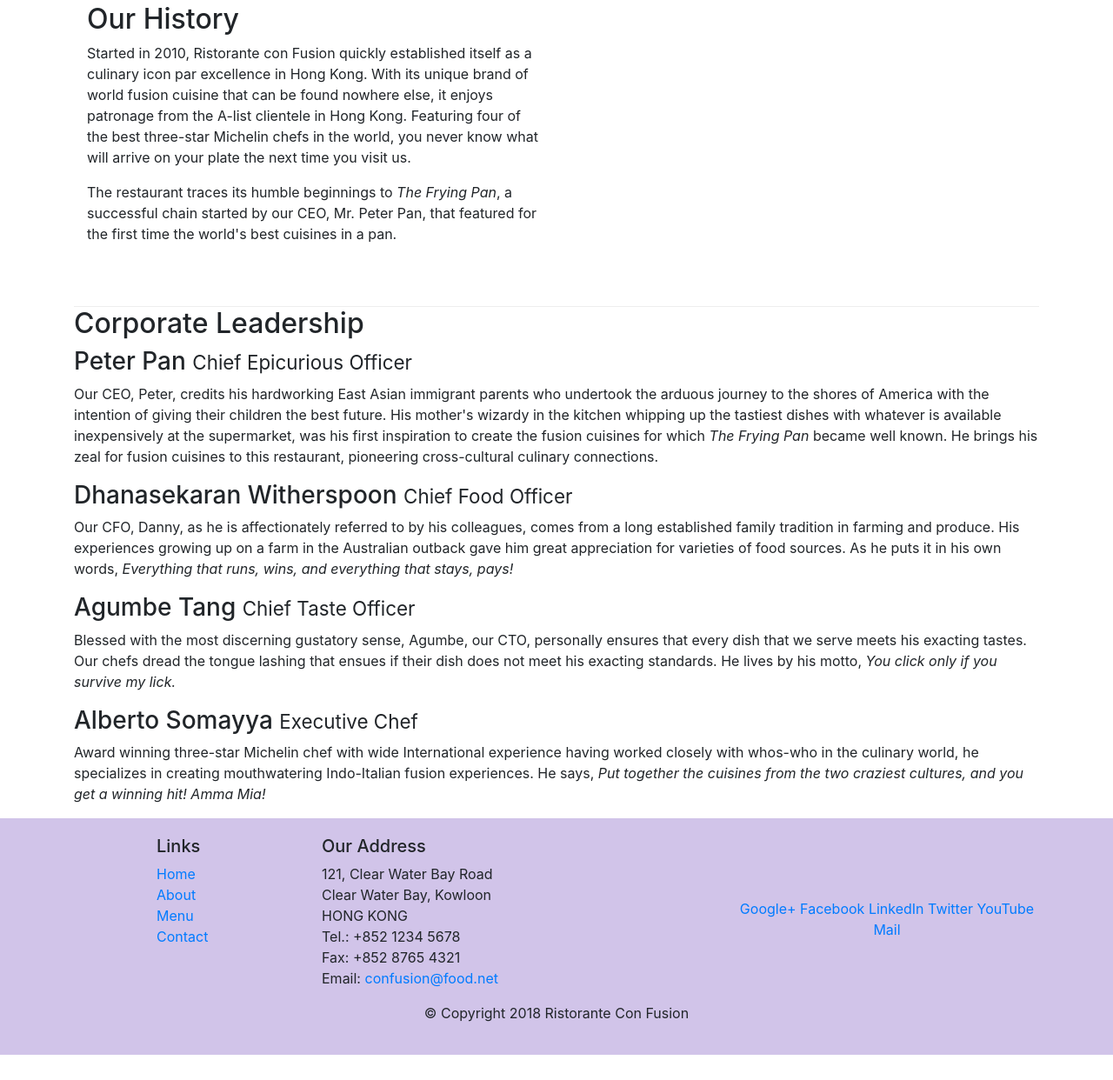
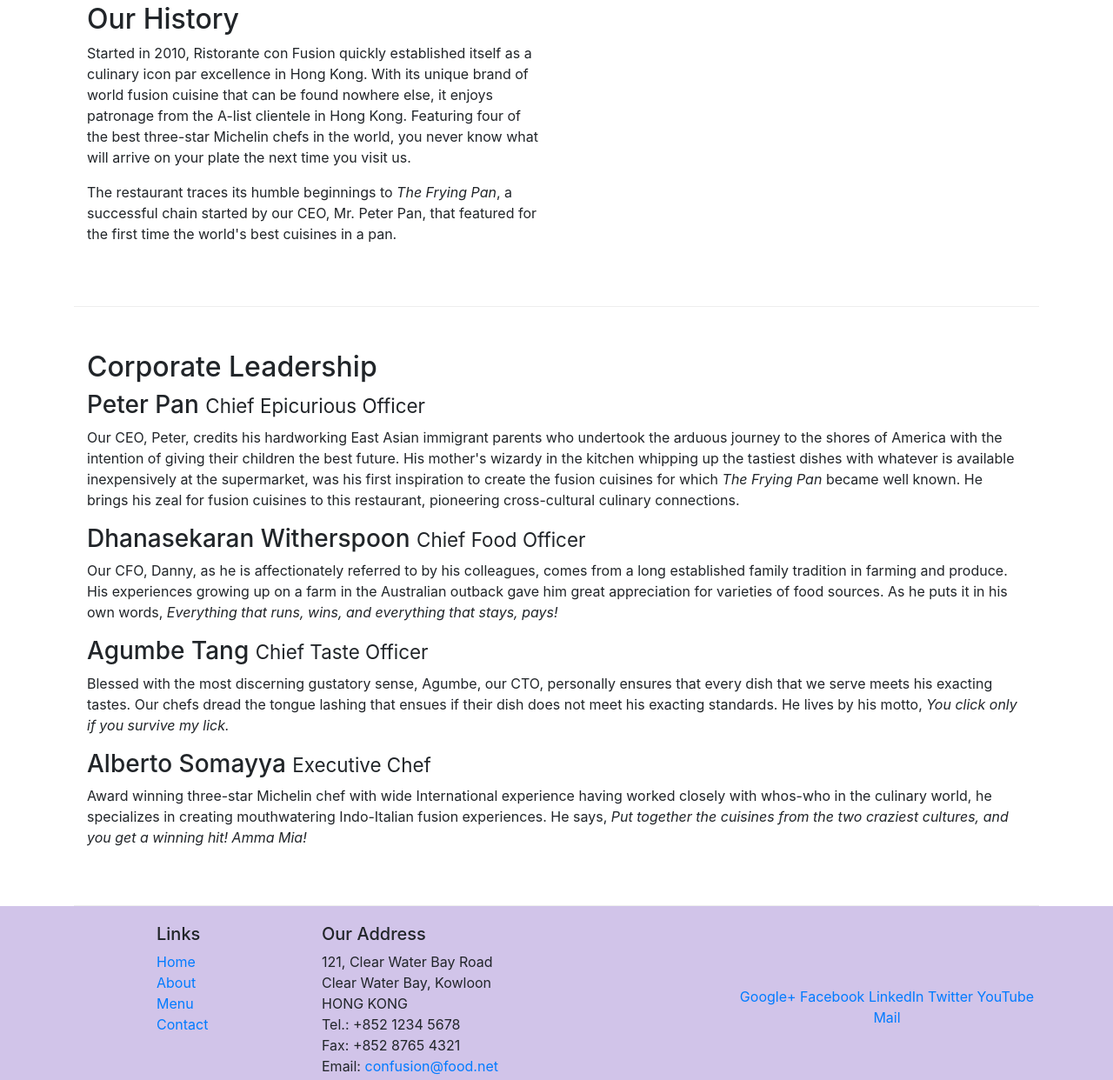
Before and after one commit to Housiadas/frontend-ui-boostrap4, a website: page aboutus.html in a window 1280 px wide. Shown: the part 398-1640 px from the top of the page at 87% size. Before the commit the page ends 1611 px from the top, so only its background shows below. Drawn offline with nearby package versions, Linux system fonts and the light colour scheme.

Commit message:
assignment1 done

```diff
--- a/aboutus.html
+++ b/aboutus.html
@@ -54,28 +54,36 @@
         </div>
 
 
-        <div>
-            <div>
+        <div class="row row-content">
+            <div class="col-12">
                 <h2>Corporate Leadership</h2>
                 <h3>Peter Pan <small>Chief Epicurious Officer</small></h3>
-                <p>Our CEO, Peter, credits his hardworking East Asian immigrant parents who undertook the arduous
+                <p class="d-none d-sm-block">Our CEO, Peter, credits his hardworking East Asian immigrant parents who
+                    undertook the
+                    arduous
                     journey to the shores of America with the intention of giving their children the best future. His
                     mother's wizardy in the kitchen whipping up the tastiest dishes with whatever is available
                     inexpensively at the supermarket, was his first inspiration to create the fusion cuisines for which
                     <em>The Frying Pan</em> became well known. He brings his zeal for fusion cuisines to this
                     restaurant, pioneering cross-cultural culinary connections.</p>
                 <h3>Dhanasekaran Witherspoon <small>Chief Food Officer</small></h3>
-                <p>Our CFO, Danny, as he is affectionately referred to by his colleagues, comes from a long established
+                <p class="d-none d-sm-block">Our CFO, Danny, as he is affectionately referred to by his colleagues,
+                    comes from a
+                    long established
                     family tradition in farming and produce. His experiences growing up on a farm in the Australian
                     outback gave him great appreciation for varieties of food sources. As he puts it in his own words,
                     <em>Everything that runs, wins, and everything that stays, pays!</em></p>
                 <h3>Agumbe Tang <small>Chief Taste Officer</small></h3>
-                <p>Blessed with the most discerning gustatory sense, Agumbe, our CTO, personally ensures that every dish
+                <p class="d-none d-sm-block">Blessed with the most discerning gustatory sense, Agumbe, our CTO,
+                    personally ensures
+                    that every dish
                     that we serve meets his exacting tastes. Our chefs dread the tongue lashing that ensues if their
                     dish does not meet his exacting standards. He lives by his motto, <em>You click only if you survive
                         my lick.</em></p>
                 <h3>Alberto Somayya <small>Executive Chef</small></h3>
-                <p>Award winning three-star Michelin chef with wide International experience having worked closely with
+                <p class="d-none d-sm-block">Award winning three-star Michelin chef with wide International experience
+                    having
+                    worked closely with
                     whos-who in the culinary world, he specializes in creating mouthwatering Indo-Italian fusion
                     experiences. He says, <em>Put together the cuisines from the two craziest cultures, and you get a
                         winning hit! Amma Mia!</em></p>
```
